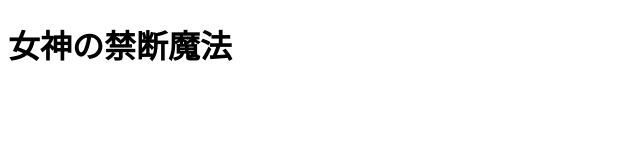
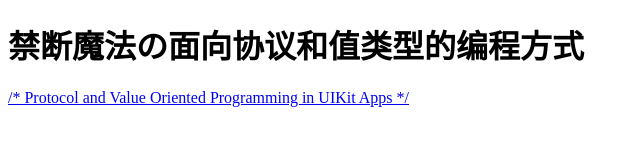
Before and after one commit to lvyile/lvyile.github.io, a plain HTML site: page index.html in a window 1280 px wide. Shown: the whole page, without its empty margins (0-640 px from the left). Drawn offline with Linux system fonts and the light colour scheme.

Commit message:
Update index.html

```diff
--- a/index.html
+++ b/index.html
@@ -51,7 +51,7 @@ var gInterface = new Interface();
         <meta charset="utf-8">
     </head>
     <body>
-    <h1>女神の禁断魔法</h1>
-        <!-- <a href="https://developer.apple.com/library/ios/referencelibrary/GettingStarted/RoadMapiOSCh/chapters/Introduction.html">/* 我靠官方中文文档啊！！亲，猛点我: D */</a> -->
+    <h1>禁断魔法の面向协议和值类型的编程方式</h1>
+        <a href="https://developer.apple.com/videos/play/wwdc2016/419/">/* Protocol and Value Oriented Programming in UIKit Apps */</a>
     </body>
 </html>
```
